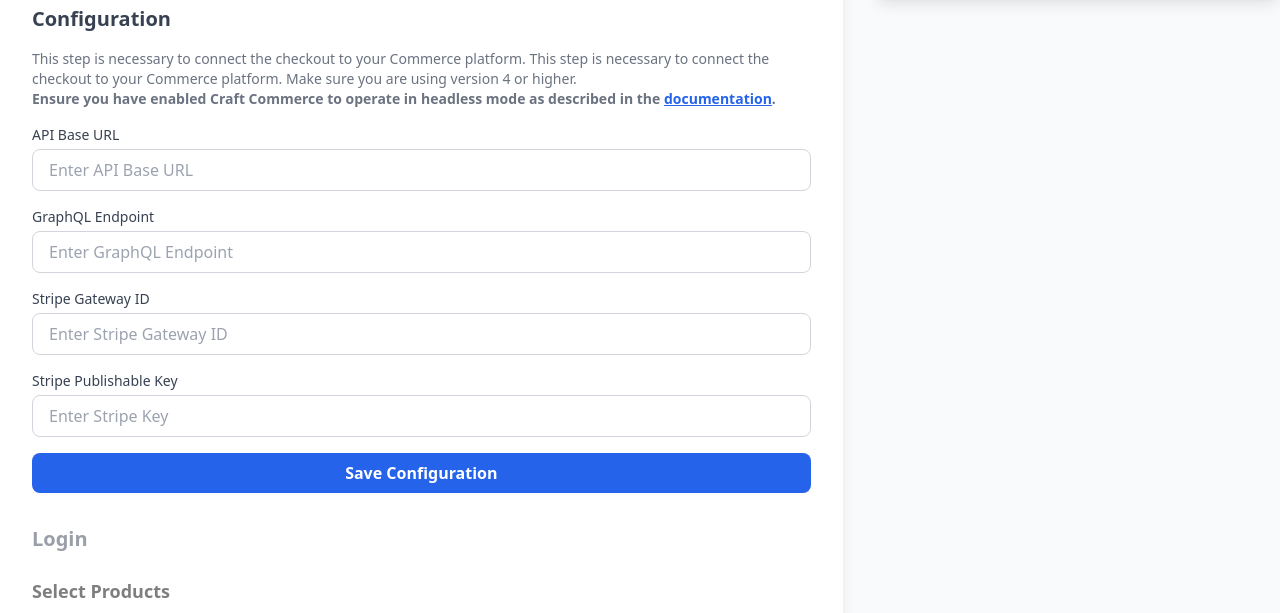
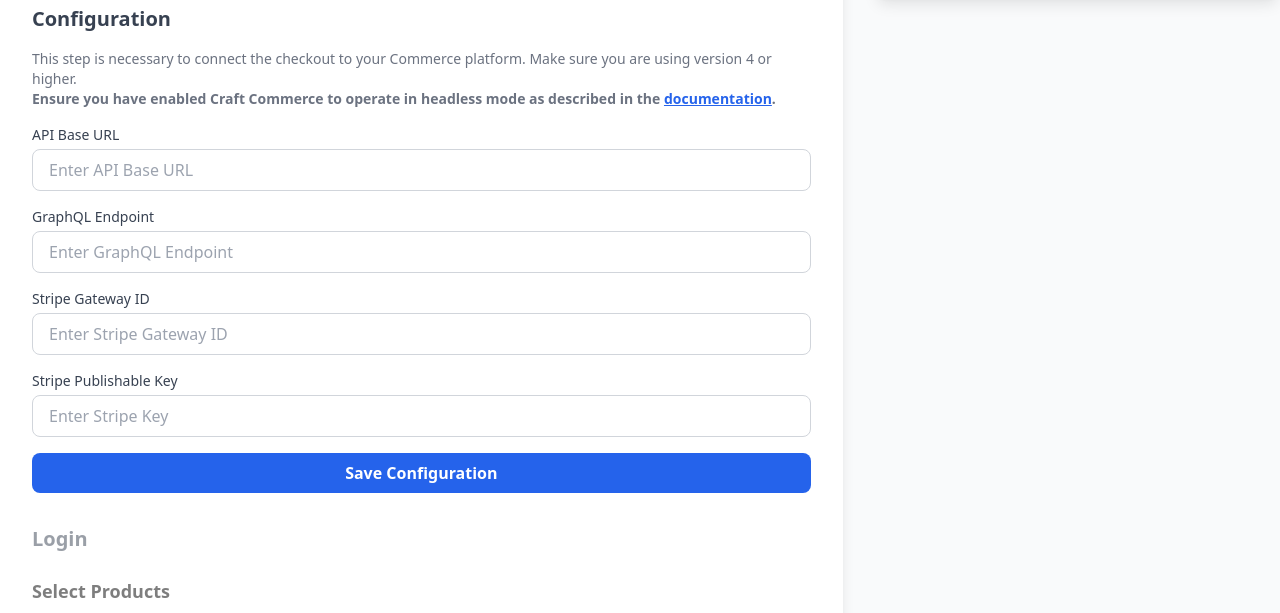
Before and after one commit to DidoMarchet/craft-commerce-headless-sdk, a website built with Vite: page demo/index.html in a window 1280 px wide. Shown: the part 187-800 px from the top of the page. Built offline with nearby package versions, Linux system fonts and the light colour scheme.

Commit message:
Fix demo intro

```diff
--- a/demo/index.html
+++ b/demo/index.html
@@ -55,9 +55,7 @@
           </h2>
 
           <div class="content space-y-4">
-            <p class="text-sm text-gray-500 mb-4">
-              This step is necessary to connect the checkout to your Commerce
-              platform. This step is necessary to connect the checkout to your Commerce platform. Make sure you are using version 4 or higher.<br/> <strong>Ensure you have enabled Craft Commerce to operate in
+            <p class="text-sm text-gray-500 mb-4">This step is necessary to connect the checkout to your Commerce platform. Make sure you are using version 4 or higher.<br/> <strong>Ensure you have enabled Craft Commerce to operate in
               headless mode as described in the
               <a
                 href="https://github.com/DidoMarchet/craft-commerce-headless-sdk/blob/main/doc/CONFIGURATION.md"
```
